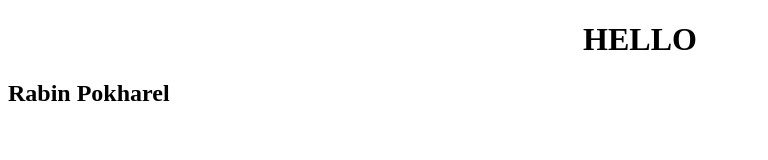
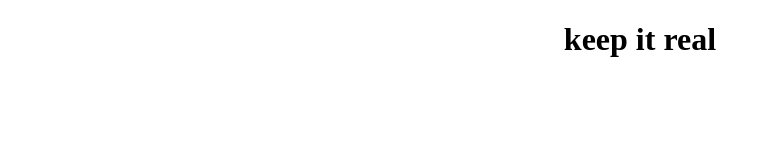
Before and after one commit to rabinpokharel/portfolio-rabin, a plain HTML site: page index.html in a window 1280 px wide. Shown: the whole page, without its empty margins (0-768 px from the left). Drawn offline with Linux system fonts and the light colour scheme.

Commit message:
Update index.html

```diff
--- a/index.html
+++ b/index.html
@@ -10,10 +10,7 @@ h1 {text-align: center;}
 </style>
 </head>
 
- <h1> HELLO <h1>
-
-  <h2>      Rabin Pokharel           <h2>
-
+ <h1> keep it real <h1>
 
 </body>
 </html>
```
